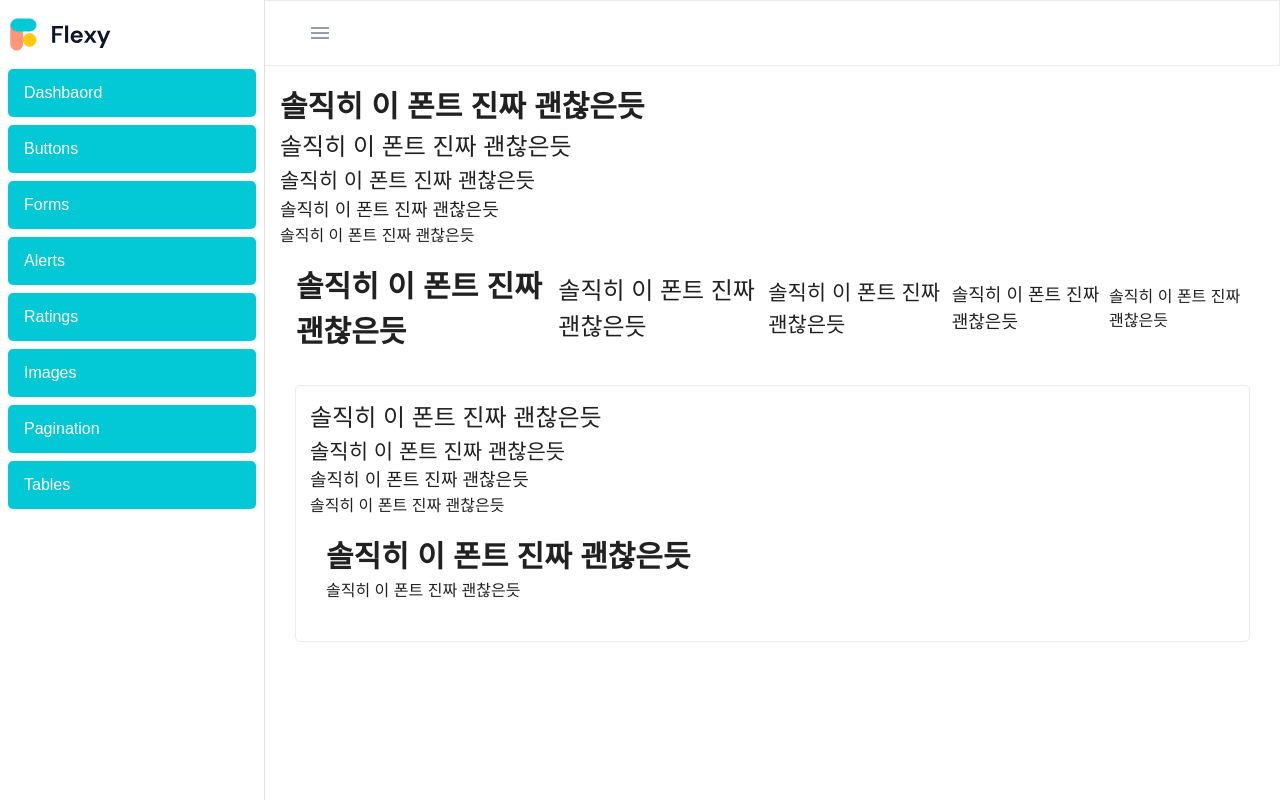
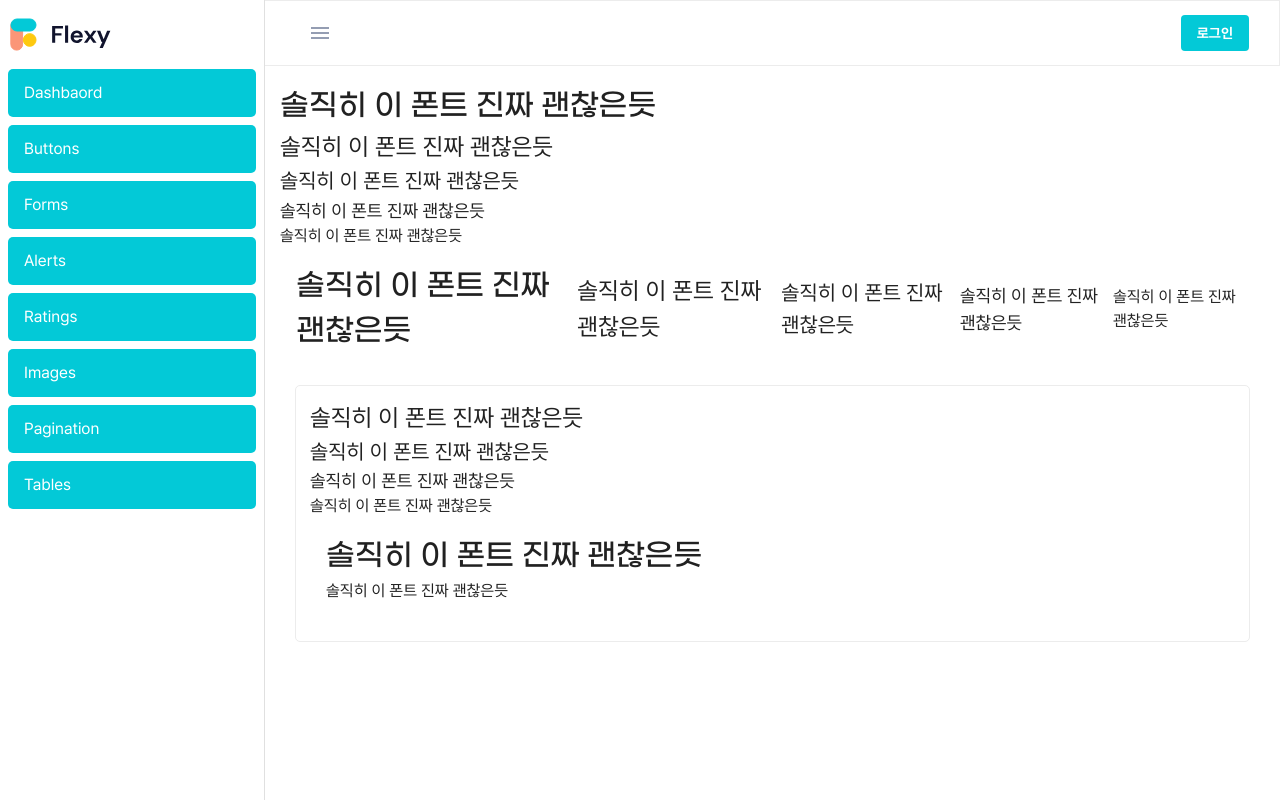
Before and after one commit to doksan-study/plz-ts-web, a React (Create React App) app: page / in a window 1280 px wide. Built offline with nearby package versions, Linux system fonts and the light colour scheme.

Commit message:
feat : styled font

```diff
--- /dev/null
+++ b/src/assets/css/font.css
@@ -0,0 +1,87 @@
+@font-face {
+  font-family: "LeferiPoint-WhiteObliqueA";
+  src: url("https://cdn.jsdelivr.net/gh/projectnoonnu/noonfonts_2201-2@1.0/LeferiPoint-WhiteObliqueA.woff") format("woff");
+  font-weight: normal;
+  font-style: normal;
+}
+@font-face {
+  font-family: "Gmarket Sans";
+  font-weight: 300;
+  font-style: normal;
+  src: url(../font/GmarketSansLight.woff) format("woff");
+  font-display: swap;
+}
+@font-face {
+  font-family: "Gmarket Sans";
+  font-weight: 500;
+  font-style: normal;
+  src: url(../font/GmarketSansMedium.woff) format("woff");
+  font-display: swap;
+}
+@font-face {
+  font-family: "Gmarket Sans";
+  font-weight: 700;
+  font-style: normal;
+  src: url(../font/GmarketSansBold.woff) format("woff");
+  font-display: swap;
+}
+@font-face {
+  font-family: "Pretendard";
+  font-weight: 900;
+  font-display: swap;
+  src: url(../font/Pretendard-Black.woff) format("woff");
+}
+@font-face {
+  font-family: "Pretendard";
+  font-weight: 800;
+  font-display: swap;
+  src: url(../font/Pretendard-ExtraBold.woff) format("woff");
+}
+@font-face {
+  font-family: "Pretendard";
+  font-weight: 700;
+  font-display: swap;
+  src: url(../font/Pretendard-Bold.woff) format("woff");
+}
+@font-face {
+  font-family: "Pretendard";
+  font-weight: 600;
+  font-display: swap;
+  src: url(../font/Pretendard-SemiBold.woff) format("woff");
+}
+@font-face {
+  font-family: "Pretendard";
+  font-weight: 500;
+  font-display: swap;
+  src: url(../font/Pretendard-Medium.woff) format("woff");
+}
+@font-face {
+  font-family: "Pretendard";
+  font-weight: 400;
+  font-display: swap;
+  src: url(../font/Pretendard-Regular.woff) format("woff");
+}
+@font-face {
+  font-family: "Pretendard";
+  font-weight: 300;
+  font-display: swap;
+  src: url(../font/Pretendard-Light.woff) format("woff");
+}
+@font-face {
+  font-family: "Pretendard";
+  font-weight: 200;
+  font-display: swap;
+  src: url(../font/Pretendard-ExtraLight.woff) format("woff");
+}
+@font-face {
+  font-family: "Pretendard";
+  font-weight: 100;
+  font-display: swap;
+  src: url(../font/Pretendard-Thin.woff) format("woff");
+}
+.material-icons, .material-icons-outlined {
+  color: inherit;
+  font-size: inherit;
+}
+
+/*# sourceMappingURL=font.css.map */
--- /dev/null
+++ b/src/assets/font/font.scss
@@ -0,0 +1,101 @@
+@font-face {
+    font-family: 'LeferiPoint-WhiteObliqueA';
+    src: url('https://cdn.jsdelivr.net/gh/projectnoonnu/noonfonts_2201-2@1.0/LeferiPoint-WhiteObliqueA.woff') format('woff');
+    font-weight: normal;
+    font-style: normal;
+}
+
+$assetPath: '../font';
+
+@font-face {
+    font-family: 'Gmarket Sans';
+    font-weight: 300;
+    font-style: normal;
+    src: url(#{$assetPath}/GmarketSansLight.woff) format('woff');
+    font-display: swap;
+}
+
+@font-face {
+    font-family: 'Gmarket Sans';
+    font-weight: 500;
+    font-style: normal;
+    src: url(#{$assetPath}/GmarketSansMedium.woff) format('woff');
+    font-display: swap;
+}
+
+@font-face {
+    font-family: 'Gmarket Sans';
+    font-weight: 700;
+    font-style: normal;
+    src: url(#{$assetPath}/GmarketSansBold.woff) format('woff');
+    font-display: swap;
+}
+
+
+@font-face {
+    font-family: 'Pretendard';
+    font-weight: 900;
+    font-display: swap;
+    src: url(#{$assetPath}/Pretendard-Black.woff) format('woff');
+}
+
+@font-face {
+    font-family: 'Pretendard';
+    font-weight: 800;
+    font-display: swap;
+    src: url(#{$assetPath}/Pretendard-ExtraBold.woff) format('woff');
+}
+
+@font-face {
+    font-family: 'Pretendard';
+    font-weight: 700;
+    font-display: swap;
+    src: url(#{$assetPath}/Pretendard-Bold.woff) format('woff');
+}
+
+@font-face {
+    font-family: 'Pretendard';
+    font-weight: 600;
+    font-display: swap;
+    src: url(#{$assetPath}/Pretendard-SemiBold.woff) format('woff');
+}
+
+@font-face {
+    font-family: 'Pretendard';
+    font-weight: 500;
+    font-display: swap;
+    src: url(#{$assetPath}/Pretendard-Medium.woff) format('woff');
+}
+
+@font-face {
+    font-family: 'Pretendard';
+    font-weight: 400;
+    font-display: swap;
+    src: url(#{$assetPath}/Pretendard-Regular.woff) format('woff');
+}
+
+@font-face {
+    font-family: 'Pretendard';
+    font-weight: 300;
+    font-display: swap;
+    src: url(#{$assetPath}/Pretendard-Light.woff) format('woff');
+}
+
+@font-face {
+    font-family: 'Pretendard';
+    font-weight: 200;
+    font-display: swap;
+    src: url(#{$assetPath}/Pretendard-ExtraLight.woff) format('woff');
+}
+
+@font-face {
+    font-family: 'Pretendard';
+    font-weight: 100;
+    font-display: swap;
+    src: url(#{$assetPath}/Pretendard-Thin.woff) format('woff');
+}
+
+.material-icons, .material-icons-outlined{
+    color: inherit;
+    font-size: inherit;
+}
--- a/src/component/layout/header.tsx
+++ b/src/component/layout/header.tsx
@@ -1,11 +1,11 @@
-import {AppBar, IconButton, Toolbar, useMediaQuery, useTheme} from "@mui/material";
+import {AppBar, Button, experimentalStyled, IconButton, Toolbar, useMediaQuery, useTheme} from "@mui/material";
 import MenuIcon from '@mui/icons-material/Menu';
-import { useSideBar } from "@/hooks";
+import {useSideBar} from "@/hooks";
 
-export default function Header(){
+export default function Header() {
     const theme = useTheme();
     const isDesktop = useMediaQuery(theme.breakpoints.up("lg"));
-    const {isOpenSideBar, handleToggleSideBar } = useSideBar();
+    const {isOpenSideBar, handleToggleSideBar} = useSideBar();
 
     return (
         <AppBar sx={{
@@ -15,16 +15,26 @@ export default function Header(){
             paddingLeft: isDesktop && isOpenSideBar.isOpen ? "265px" : "",
         }}>
             <Toolbar>
+                <ToolbarWrap>
                     <IconButton
                         size="large"
                         color="inherit"
                         aria-label="menu"
-                    sx={{display:'flex'}}
+                        sx={{display: 'flex'}}
                         onClick={handleToggleSideBar}
                     >
-                    <MenuIcon />
+                        <MenuIcon/>
                     </IconButton>
+                    <Button variant="contained">로그인</Button>
+                </ToolbarWrap>
             </Toolbar>
         </AppBar>
     )
 }
+
+const ToolbarWrap = experimentalStyled("div")(() => ({
+    display: "flex",
+    justifyContent: "space-between",
+    alignItems: "center",
+    width: "100%",
+}));
--- a/src/component/layout/index.tsx
+++ b/src/component/layout/index.tsx
@@ -7,29 +7,6 @@ import {useSideBar} from "@/hooks";
 interface PropsType {
     children: ReactNode
 }
-
-const MainWrapper = experimentalStyled("div")(() => ({
-    display: "flex",
-    minHeight: "100vh",
-    overflow: "hidden",
-    width: "100%",
-}));
-
-const PageWrapper = experimentalStyled("div")(({theme}) => ({
-    display: "flex",
-    flex: "1 1 auto",
-    overflow: "hidden",
-
-    // backgroundColor: theme.palette.background.default,
-    backgroundColor: "#fff",
-    paddingTop: "64px"
-    // [theme.breakpoints.up("lg")]: {
-    //     paddingTop: "64px",
-    // },
-    // [theme.breakpoints.down("lg")]: {
-    //     paddingTop: "64px",
-    // },
-}));
 
 export default function Layout({children}: PropsType) {
     // TODO SideBar Open State
@@ -55,3 +32,26 @@ export default function Layout({children}: PropsType) {
         </MainWrapper>
     )
 }
+
+const MainWrapper = experimentalStyled("div")(() => ({
+    display: "flex",
+    minHeight: "100vh",
+    overflow: "hidden",
+    width: "100%",
+}));
+
+const PageWrapper = experimentalStyled("div")(({theme}) => ({
+    display: "flex",
+    flex: "1 1 auto",
+    overflow: "hidden",
+
+    // backgroundColor: theme.palette.background.default,
+    backgroundColor: "#fff",
+    paddingTop: "64px"
+    // [theme.breakpoints.up("lg")]: {
+    //     paddingTop: "64px",
+    // },
+    // [theme.breakpoints.down("lg")]: {
+    //     paddingTop: "64px",
+    // },
+}));
--- a/src/component/layout/sideBar.tsx
+++ b/src/component/layout/sideBar.tsx
@@ -11,7 +11,13 @@ export default function SideBar() {
 
     const theme = useTheme();
     const isDesktop = useMediaQuery(theme.breakpoints.up("lg"));
-    const {isOpenSideBar, handleCloseSideBar} = useSideBar();
+    const {isOpenSideBar, handleOpenSideBar, handleCloseSideBar} = useSideBar();
+    const { isOpen } = isOpenSideBar;
+
+    useEffect(() => {
+        if(!isDesktop && isOpen) return handleCloseSideBar();
+        if(isDesktop && !isOpen) return handleOpenSideBar();
+    },[isDesktop])
 
     useEffect(() => {
         setCurrentPage(location.pathname.split('/')[1])
@@ -20,12 +26,12 @@ export default function SideBar() {
     return (
         <Drawer
             anchor="left"
-            open={isOpenSideBar.isOpen}
+            open={isOpen}
             onClose={handleCloseSideBar}
-            variant={isDesktop ? "persistent" : "temporary"}
+            variant={isDesktop && isOpen ? "persistent" : "temporary"}
             PaperProps={{
                 sx: {
-                    width: '265px',
+                    width: 265
                     // boxShadow: "0px 7px 30px 0px rgb(113 122 131 / 11%)",
                 }
             }}
--- a/src/theme/Component.ts
+++ b/src/theme/Component.ts
@@ -1,8 +1,3 @@
-import GmarketSansLight from '@assets/font/Pretendard-Light.woff';
-import GmarketSansMedium from '@assets/font/GmarketSansMedium.woff';
-import GmarketSansBold from '@assets/font/GmarketSansBold.woff';
-
-
 const components = {
     MuiCssBaseline: {
         styleOverrides: {
@@ -76,7 +71,7 @@ const components = {
                 borderRadius: "5px",
                 padding: "14px",
                 margin: "15px",
-                boxShadow:"none",
+                boxShadow: "none",
                 border: "1px solid #ececec"
                 // boxShadow: "0px 7px 30px 0px rgba(90, 114, 123, 0.11)",
             },
@@ -122,93 +117,5 @@ const components = {
             },
         },
     },
-    "@font-face": [
-        {
-            fontFamily: 'Gmarket Sans',
-            fontWeight: "300",
-            fontStyle: "normal",
-            src: `url(${GmarketSansLight}) format('woff')`,
-            fontDisplay: "swap",
-        },
-        {
-            fontFamily: 'Gmarket Sans',
-            fontWeight: "500",
-            fontStyle: "normal",
-            src: `url(${GmarketSansMedium}) format('woff')`,
-            fontDisplay: "swap",
-        }, {
-            fontFamily: 'Gmarket Sans',
-            fontWeight: "700",
-            fontStyle: "normal",
-            src: `url(${GmarketSansBold}) format('woff')`,
-            fontDisplay: "swap",
-        },
-    ],
-    /* Todo 폰트패밀리 여러개 어떻게 적용함...?b
-
-
-
-    "@font-face": {
-        fontFamily: 'Pretendard',
-        fontWeight: "900",
-        fontDisplay: "swap",
-        src: url(#{$assetPath}/Pretendard-Black.woff) format('woff'),
-    },
-
-    "@font-face": {
-        fontFamily: 'Pretendard',
-        fontWeight: "800",
-        fontDisplay: "swap",
-        src: url(#{$assetPath}/Pretendard-ExtraBold.woff) format('woff'),
-    },
-
-    "@font-face": {
-        fontFamily: 'Pretendard',
-        fontWeight: "700",
-        fontDisplay: "swap",
-        src: url(#{$assetPath}/Pretendard-Bold.woff) format('woff'),
-    },
-
-    "@font-face": {
-        fontFamily: 'Pretendard',
-        fontWeight: 600,
-        fontDisplay: "swap",
-        src: url(#{$assetPath}/Pretendard-SemiBold.woff) format('woff'),
-    },
-
-    "@font-face": {
-        fontFamily: 'Pretendard',
-        fontWeight: "500"
-        fontDisplay: "swap",
-        src: url(#{$assetPath}/Pretendard-Medium.woff) format('woff'),
-    },
-
-    "@font-face": {
-        fontFamily: 'Pretendard',
-        fontWeight: 400,
-        fontDisplay: "swap",
-        src: url(#{$assetPath}/Pretendard-Regular.woff) format('woff'),
-    },
-
-    "@font-face": {
-        fontFamily: 'Pretendard',
-        fontWeight: 300,
-        fontDisplay: "swap",
-        src: url(#{$assetPath}/Pretendard-Light.woff) format('woff'),
-    },
-
-    "@font-face": {
-        fontFamily: 'Pretendard',
-        fontWeight: 200,
-        fontDisplay: "swap",
-        src: url(#{$assetPath}/Pretendard-ExtraLight.woff) format('woff'),
-    },
-
-    "@font-face": {
-        fontFamily: 'Pretendard',
-        fontWeight: 100,
-        fontDisplay: "swap",
-        src: url(#{$assetPath}/Pretendard-Thin.woff) format('woff'),
-     */
 }
 export default components
```
Also changed, not shown: src/theme/Typoraphy.ts (+14 -11 lines), 1 other file (tests, documents, lock files or other folders). Lines whose indentation alone changed are shown as unchanged.
